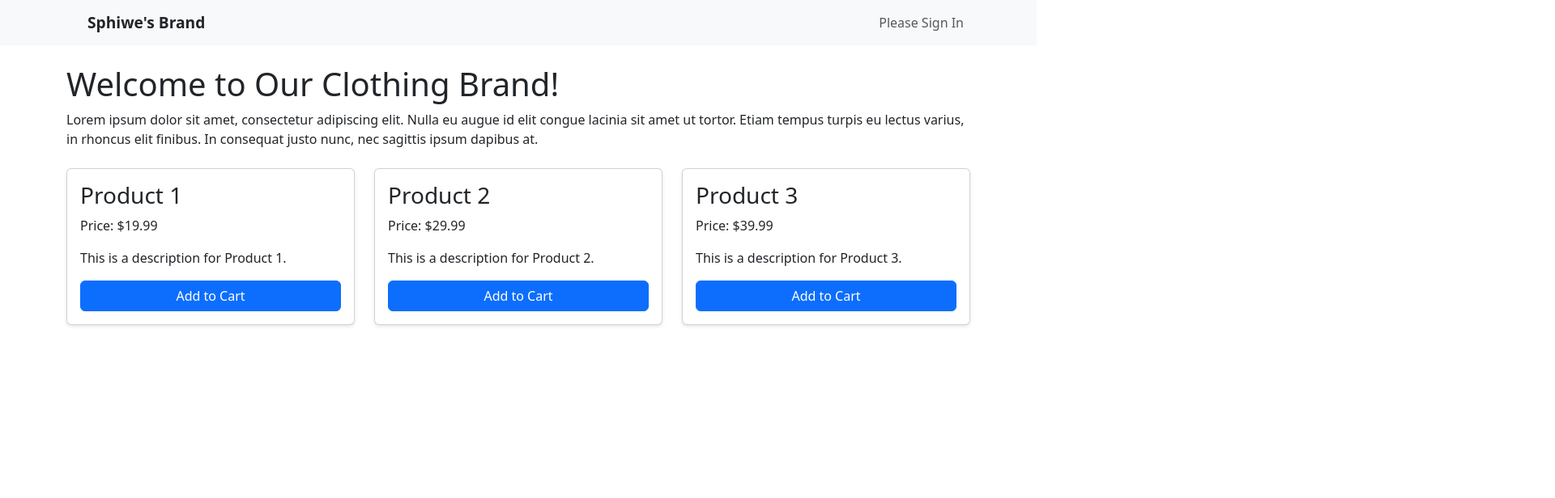
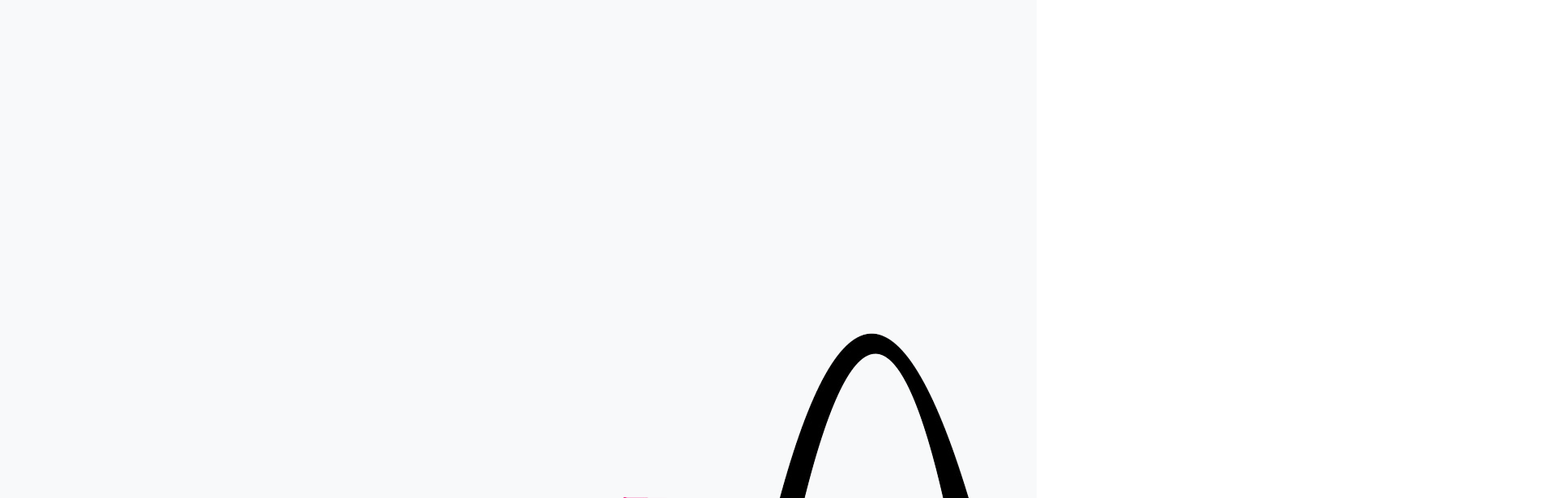
Before and after one commit to Wewe2098/Sphiwe, a React (Create React App) app in the folder React -Fictitious-Clothing/clothing-brand-website/: page / in a window 1280 px wide. Shown: the top 616 px of the page at 81% size, 1920 px wide, since content can reach past the window. Built offline with nearby package versions, Linux system fonts and the light colour scheme.

Commit message:
new changes

```diff
--- a/React -Fictitious-Clothing/clothing-brand-website/src/App.js
+++ b/React -Fictitious-Clothing/clothing-brand-website/src/App.js
@@ -1,7 +1,7 @@
 import React from 'react';
-import Header from './Header';
+import Header from './header';
 import LandingPage from './LandingPage';
-import Product from './Product';
+import Product from './product';
 import './App.css'; // Your custom CSS styles or Bootstrap styles
 import 'bootstrap/dist/css/bootstrap.min.css'; // Import Bootstrap CSS
 
--- a/React -Fictitious-Clothing/clothing-brand-website/src/header.js
+++ b/React -Fictitious-Clothing/clothing-brand-website/src/header.js
@@ -1,10 +1,11 @@
 import React from 'react';
+import logo from './logo.png';
 
 const Header = ({ isLoggedIn }) => {
   return (
     <header className="navbar navbar-expand-lg navbar-light bg-light">
       <div className="container">
-        <a href="./logo.png" className="navbar-brand">
+        <a href="/" className="navbar-brand"><img src={logo} alt="Logo" />
         </a>
         <div className="company-name">Sphiwe's Brand</div>
         <div className="navbar-nav ms-auto">
```
